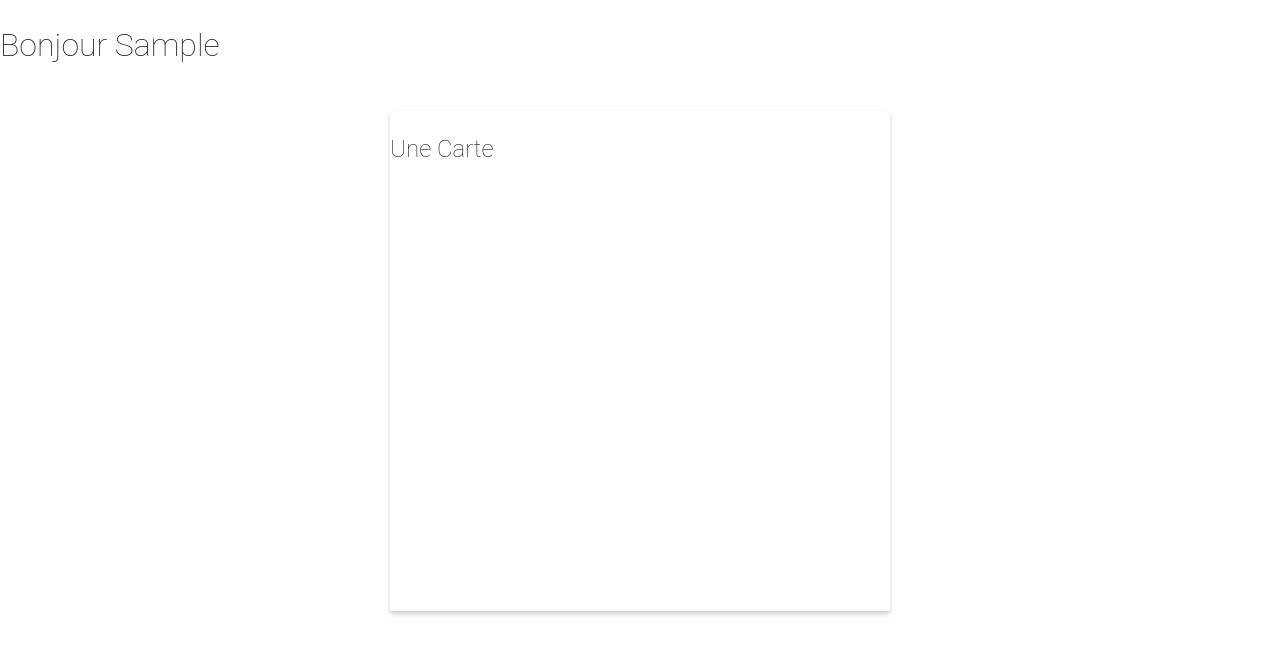
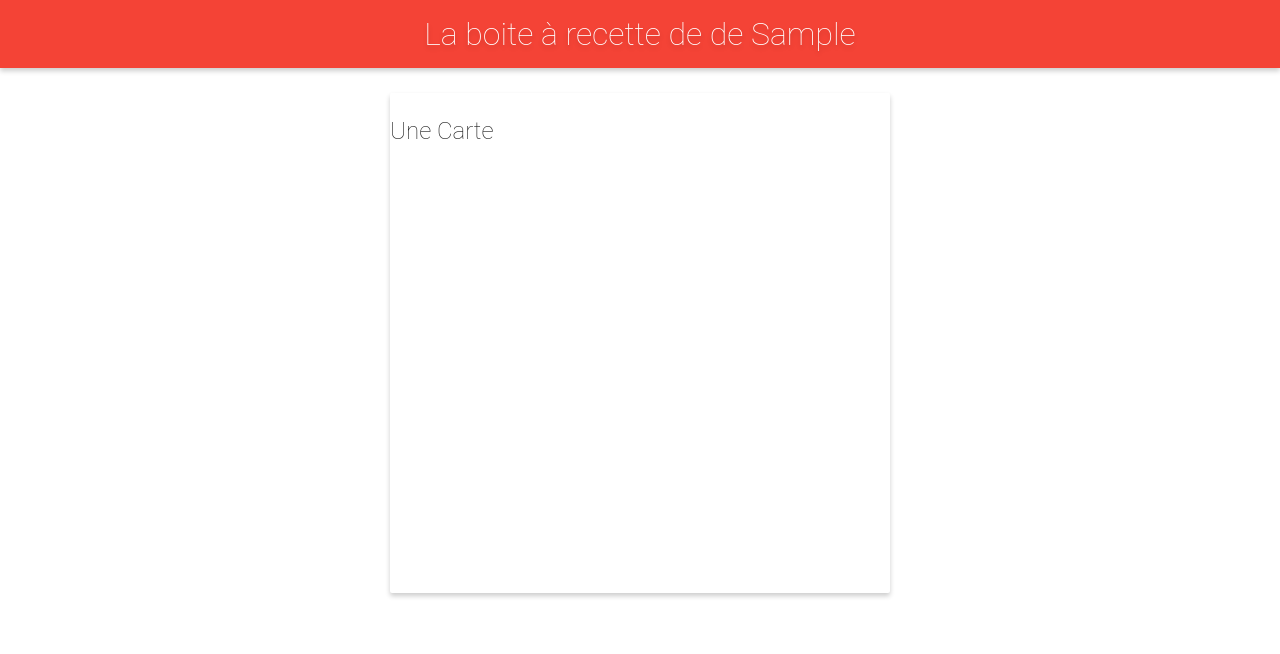
Before and after one commit to HienN87/recettes-app, a React (Create React App) app: page / in a window 1280 px wide. Both pictures are taken after typing "Sample" into the empty fields and a click on the button "GO". Shown: the top 654 px of the page. Built offline with nearby package versions, Linux system fonts and the light colour scheme.

Commit message:
ajout de 'hHader.js' et update du projet

```diff
--- a/src/App.js
+++ b/src/App.js
@@ -1,16 +1,18 @@
 import React, { Component } from 'react'
 // CSS
 import './App.css'
+import Header from './components/Header'
 
 class App extends Component {
   state = {
     pseudo: this.props.match.params.pseudo
   }
 
-  render () {
+  render() {
     return (
       <div className='box'>
-        <h1>Bonjour {this.state.pseudo}</h1>
+        <Header pseudo={this.state.pseudo} />
+
         <div className='cards'>
           <div className='card'>
             <h2>Une Carte</h2>
--- a/src/components/Connexion.js
+++ b/src/components/Connexion.js
@@ -1,7 +1,7 @@
-import React from 'react'
+import React, { Component } from 'react'
 import { Redirect } from 'react-router-dom'
 
-class Connexion extends React.Component {
+class Connexion extends Component {
   state = {
     pseudo: '',
     goToApp: false
@@ -17,7 +17,7 @@ class Connexion extends React.Component {
     this.setState({ pseudo })
   }
 
-  render () {
+  render() {
     if (this.state.goToApp) {
       return <Redirect push to={`/pseudo/${this.state.pseudo}`} />
     }
--- /dev/null
+++ b/src/components/Header.js
@@ -0,0 +1,13 @@
+import React from 'react';
+
+const Header = ({ pseudo }) => {
+  const formatPseudo = pseudo => /[aeiouy]/i.test(pseudo[0]) ? `d'${pseudo}` : `de ${pseudo}`
+
+  return (
+    <header>
+      <h1>La boite à recette de {formatPseudo(pseudo)}</h1>
+    </header>
+  );
+};
+
+export default Header;
--- a/src/index.js
+++ b/src/index.js
@@ -24,7 +24,4 @@ const Root = () => (
 
 ReactDOM.render(<Root />, document.getElementById('root'))
 
-// If you want your app to work offline and load faster, you can change
-// unregister() to register() below. Note this comes with some pitfalls.
-// Learn more about service workers: http://bit.ly/CRA-PWA
 serviceWorker.unregister()
```
